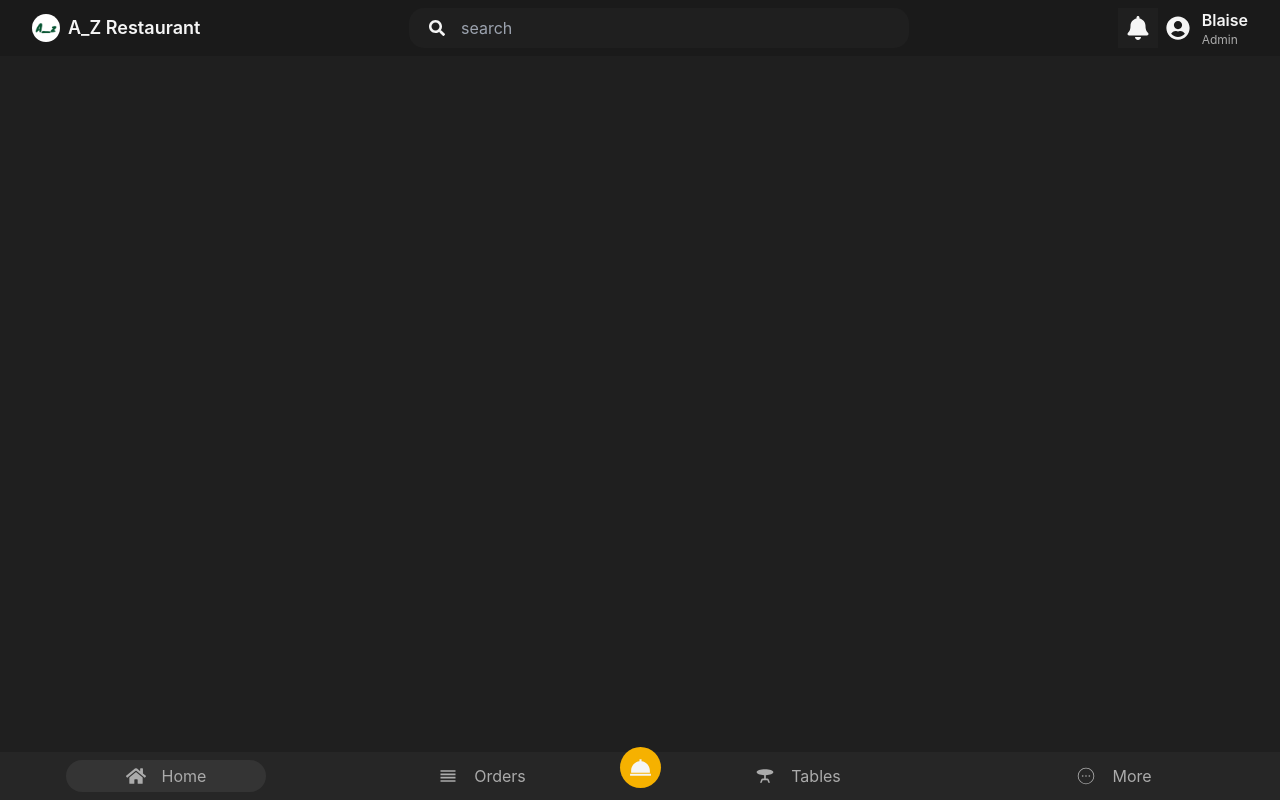
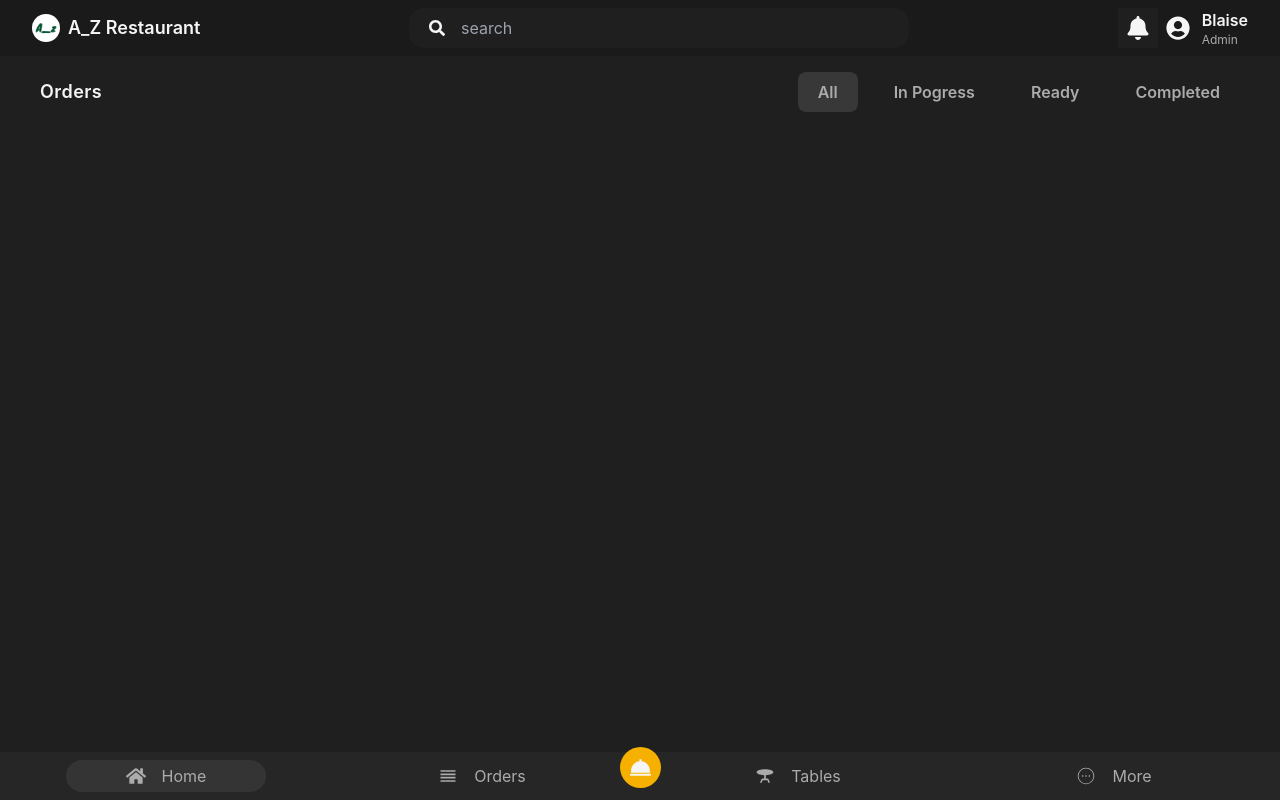
Before and after one commit to Blaise202/Restaurant-POS-React-Frontend, a React (Vite) app: page /orders in a window 1280 px wide. Built offline with nearby package versions, Linux system fonts and the light colour scheme.

Commit message:
Orders subnav

```diff
--- a/src/pages/Orders.jsx
+++ b/src/pages/Orders.jsx
@@ -9,11 +9,28 @@ import PopularDishes from "../components/home/PopularDishes";
 
 export function Orders() {
   return (
-    <>
-      <section className="bg-[#1f1f1f] h-[calc(100vh-4.5rem)] overflow-auto flex gap-3 no-scrollbar">
-        <Bottom />
-      </section>
-    </>
+    <section className="bg-[#1f1f1f] h-[calc(100vh-4.5rem)] no-scrollbar">
+      <div className="flex items-center justify-between px-10 py-4">
+        <h1 className="text-[#f5f5f5] text-lg font-semibold tracking-wide">
+          Orders
+        </h1>
+        <div className="flex items-center justify-around gap-4">
+          <button className="text-[#ababab] text-md bg-[#383838] rounded-lg px-5 py-2 font-semibold">
+            All
+          </button>
+          <button className="text-[#ababab] text-md rounded-lg px-5 py-2 font-semibold">
+            In Pogress
+          </button>
+          <button className="text-[#ababab] text-md rounded-lg px-5 py-2 font-semibold">
+            Ready
+          </button>
+          <button className="text-[#ababab] text-md rounded-lg px-5 py-2 font-semibold">
+            Completed
+          </button>
+        </div>
+      </div>
+      <Bottom />
+    </section>
   );
 }
 
--- a/src/pages/Tables.jsx
+++ b/src/pages/Tables.jsx
@@ -3,7 +3,16 @@ import Bottom from "../components/include/Bottom";
 
 export const Tables = () => {
   return (
-    <section className="bg-[#1f1f1f] h-[calc(100vh-4.5rem)] overflow-auto flex gap-3 no-scrollbar">
+    <section className="bg-[#1f1f1f] h-[calc(100vh-4.5rem)] overflow-auto no-scrollbar">
+      <div className="flex items-center justify-between px-8 py-4">
+        <h2 className="">Orders</h2>
+        <div className="">
+          <button className="">All</button>
+          <button className="">In Pogress</button>
+          <button className="">Ready</button>
+          <button className="">Completed</button>
+        </div>
+      </div>
       <Bottom />
     </section>
   );
```
